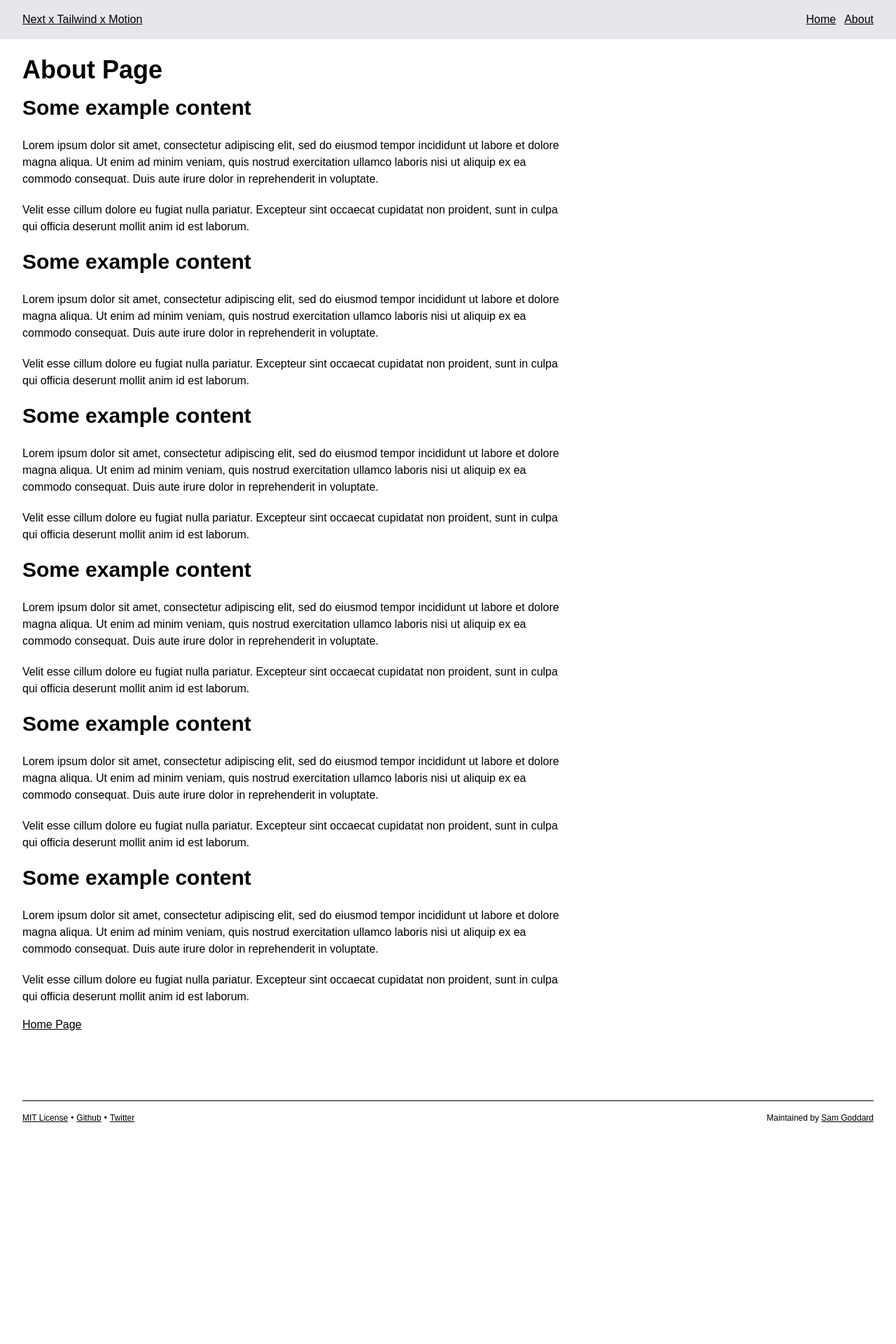
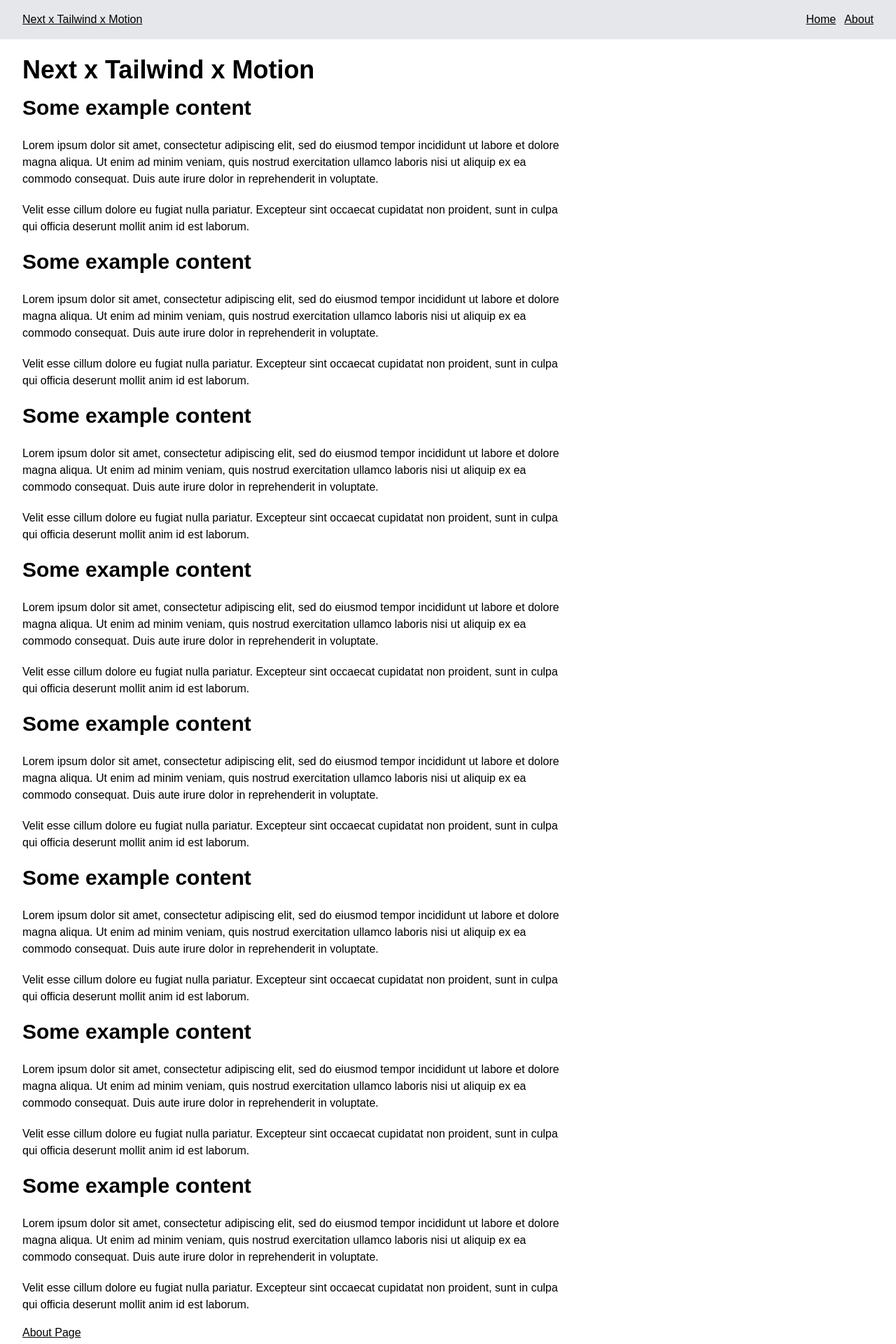
Before and after one commit to shiftwalk/shiftwalk-nextjs-starter, a Next.js app: page /about in a window 1280 px wide. Shown: the top 1920 px of the page at 70% size. Before the commit the page ends 1637 px from the top, so only its background shows below. Built offline with nearby package versions, Linux system fonts and the light colour scheme; what react-locomotive-scroll would draw is missing.

Commit message:
footer moved into animation plane

```diff
--- a/pages/about.js
+++ b/pages/about.js
@@ -29,12 +29,22 @@ export default function About() {
                 initial="initial"
                 animate="enter"
                 exit="exit"
-                className="mb-12 md:mb-16 xl:mb-24 pt-24 md:pt-20"
               >
+                <m.main variants={fade} className="mb-12 md:mb-16 xl:mb-24 pt-24 md:pt-20">
                   <Container>
-                  <m.div variants={fade}>
-                    <h1 className="font-bold text-2xl md:text-3xl xl:text-4xl mb-4">About Page</h1>
+                    <article>
+                      <h1 className="font-bold text-2xl md:text-3xl xl:text-4xl mb-4">Next x Tailwind x Motion</h1>
                       <div className="content max-w-3xl mb-4">
+                        <h2>Some example content</h2>
+                        <p>Lorem ipsum dolor sit amet, consectetur adipiscing elit, sed do eiusmod tempor incididunt ut labore et dolore magna aliqua. Ut enim ad minim veniam, quis nostrud exercitation ullamco laboris nisi ut aliquip ex ea commodo consequat. Duis aute irure dolor in reprehenderit in voluptate.</p>
+
+                        <p>Velit esse cillum dolore eu fugiat nulla pariatur. Excepteur sint occaecat cupidatat non proident, sunt in culpa qui officia deserunt mollit anim id est laborum.</p>
+
+                        <h2>Some example content</h2>
+                        <p>Lorem ipsum dolor sit amet, consectetur adipiscing elit, sed do eiusmod tempor incididunt ut labore et dolore magna aliqua. Ut enim ad minim veniam, quis nostrud exercitation ullamco laboris nisi ut aliquip ex ea commodo consequat. Duis aute irure dolor in reprehenderit in voluptate.</p>
+
+                        <p>Velit esse cillum dolore eu fugiat nulla pariatur. Excepteur sint occaecat cupidatat non proident, sunt in culpa qui officia deserunt mollit anim id est laborum.</p>
+
                         <h2>Some example content</h2>
                         <p>Lorem ipsum dolor sit amet, consectetur adipiscing elit, sed do eiusmod tempor incididunt ut labore et dolore magna aliqua. Ut enim ad minim veniam, quis nostrud exercitation ullamco laboris nisi ut aliquip ex ea commodo consequat. Duis aute irure dolor in reprehenderit in voluptate.</p>
 
@@ -66,13 +76,16 @@ export default function About() {
                         <p>Velit esse cillum dolore eu fugiat nulla pariatur. Excepteur sint occaecat cupidatat non proident, sunt in culpa qui officia deserunt mollit anim id est laborum.</p>
                       </div>
 
-                    <FancyLink destination="/" a11yText="Navigate to the home page" label="Home Page" />
+                      <FancyLink destination="/about" a11yText="Navigate to the about page" label="About Page" />
+                    </article>
+                  </Container>
+                </m.main>
+
+                <m.div variants={fade}>
+                  <Footer />
                 </m.div>
-                </Container>
               </m.div>
             </LazyMotion>
-
-            <Footer />
           </div>
         </div>
       </LocomotiveScrollProvider>
--- a/pages/index.js
+++ b/pages/index.js
@@ -26,14 +26,14 @@ export default function Home() {
             <Header />
 
             <LazyMotion features={domAnimation}>
-              <m.main
+              <m.div
                 initial="initial"
                 animate="enter"
                 exit="exit"
-                className="mb-12 md:mb-16 xl:mb-24 pt-24 md:pt-20"
               >
+                <m.main variants={fade} className="mb-12 md:mb-16 xl:mb-24 pt-24 md:pt-20">
                   <Container>
-                  <m.article variants={fade}>
+                    <article>
                       <h1 className="font-bold text-2xl md:text-3xl xl:text-4xl mb-4">Next x Tailwind x Motion</h1>
                       <div className="content max-w-3xl mb-4">
                         <h2>Some example content</h2>
@@ -78,12 +78,15 @@ export default function Home() {
                       </div>
 
                       <FancyLink destination="/about" a11yText="Navigate to the about page" label="About Page" />
-                  </m.article>
+                    </article>
                   </Container>
                 </m.main>
+
+                <m.div variants={fade}>
+                  <Footer />
+                </m.div>
+              </m.div>
             </LazyMotion>
-
-            <Footer />
           </div>
         </div>
       </LocomotiveScrollProvider>
```
Lines whose indentation alone changed are shown as unchanged.
